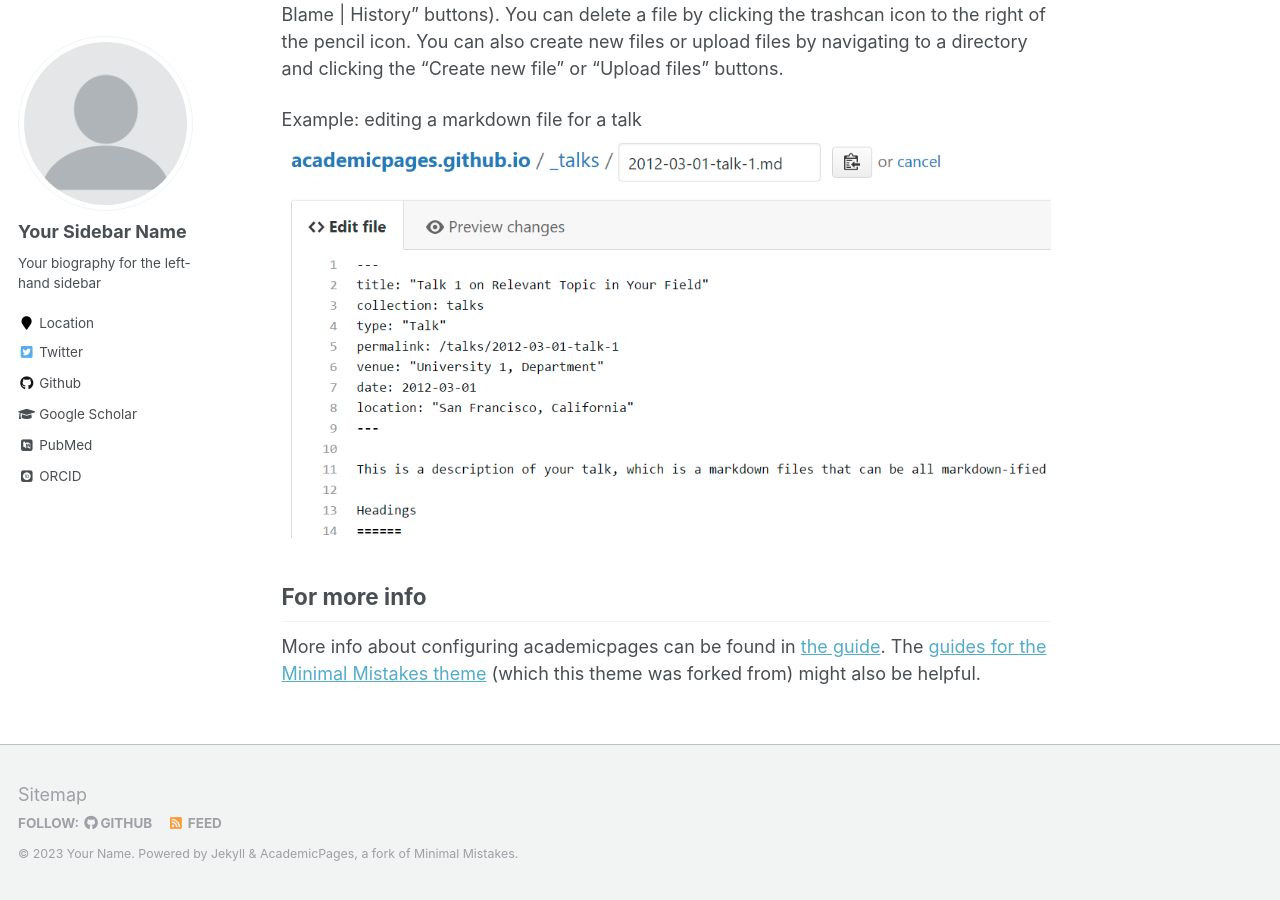
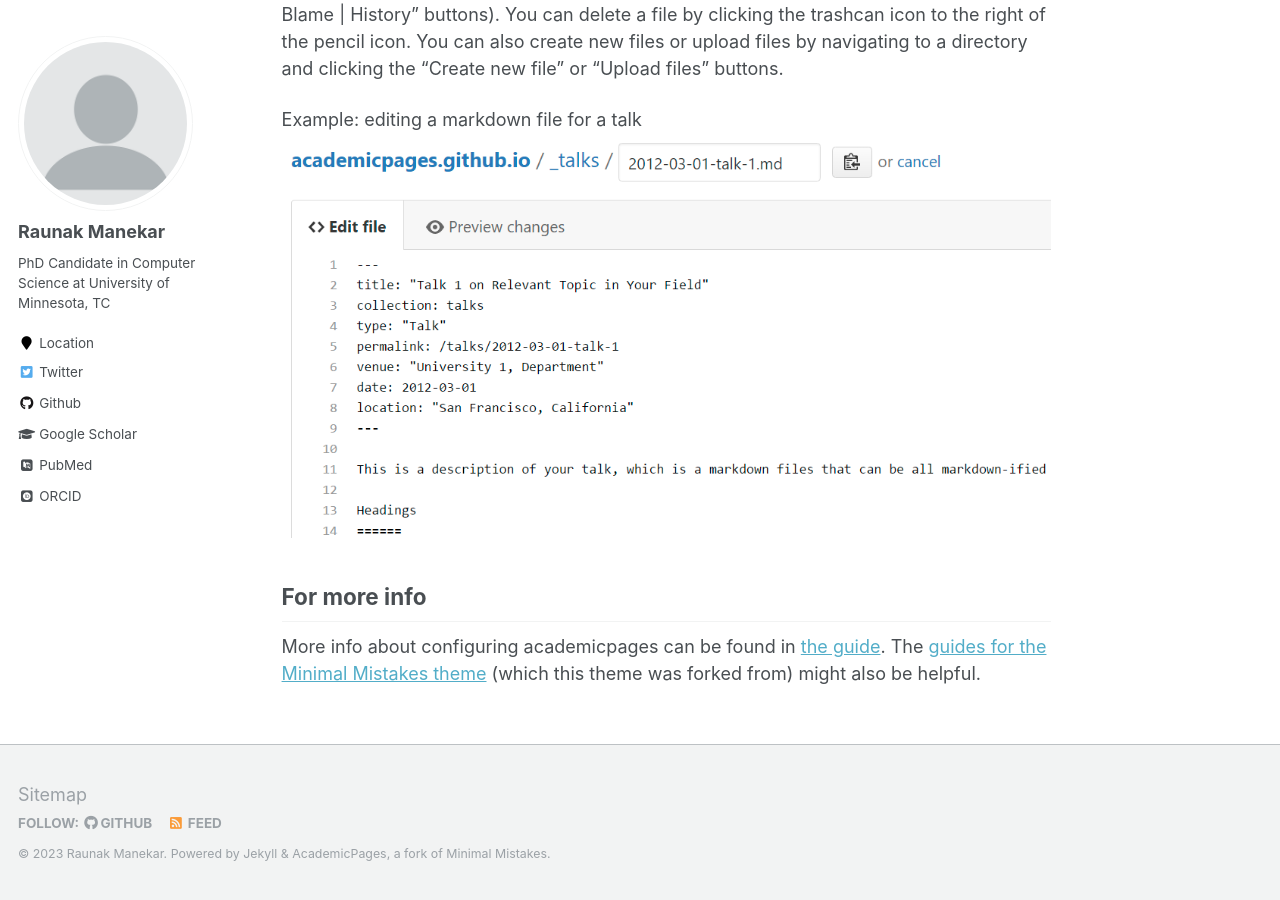
Before and after one commit to raunakmanekar/raunakmanekar.github.io, a Jekyll site: the page built from _pages/about.md, in a window 1280 px wide and 900 px high, scrolled down 2463 px. Built offline with Jekyll 4.4.1, drawn with Linux system fonts in a browser that asks for light colours; some web fonts are replaced; some of the changed text lies outside the part shown.

Commit message:
Update _config.yml

```diff
--- a/_config.yml
+++ b/_config.yml
@@ -7,9 +7,9 @@
 
 # Site Settings
 locale                   : "en-US"
-title                    : "Your Name / Site Title"
+title                    : "Raunak Manekar"
 title_separator          : "-"
-name                     : &name "Your Name"
+name                     : &name "Raunak Manekar"
 description              : &description "personal description"
 url                      : https://academicpages.github.io # the base hostname & protocol for your site e.g. "https://mmistakes.github.io"
 baseurl                  : "" # the subpath of your site, e.g. "/blog"
@@ -80,9 +80,9 @@ analytics:
 
 # Site Author
 author:
-  name             : "Your Sidebar Name"
+  name             : "Raunak Manekar"
   avatar           : "profile.png"
-  bio              : "Your biography for the left-hand sidebar"
+  bio              : "PhD Candidate in Computer Science at University of Minnesota, TC"
   location         : "Location"
   employer         :
   pubmed           : "https://www.ncbi.nlm.nih.gov/pubmed/?term=john+snow"
```
